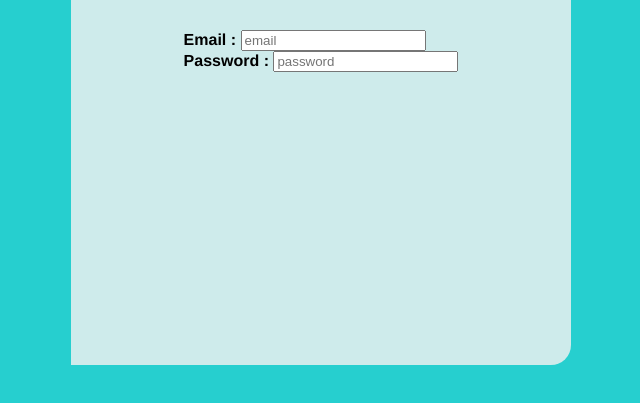
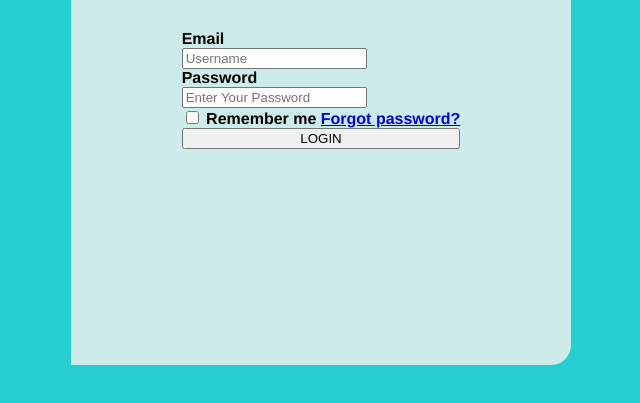
Before and after one commit to Ritik9898/login_form, a plain HTML site: page index.html in a window 1280 px wide. Shown: the part 285-688 px from the top of the page, without its empty margins (319-959 px from the left). Drawn offline with Linux system fonts and the light colour scheme.

Commit message:
Enhance login form layout and accessibility
Updated the login form labels and input fields for better accessibility and styling.

```diff
--- a/index.html
+++ b/index.html
@@ -11,13 +11,32 @@
       <h1>Login Page</h1>
       <div class="input_form">
         <form>
-          <label for="email">
-            Email : <input type="email" name="email" placeholder="email" />
+          <label for="email" class="email_lab">
+            Email <br />
+            <input
+              type="email"
+              name="email"
+              placeholder="Username"
+              class="imp_input"
+            />
           </label>
           <label for="password">
-            Password :
-            <input type="password" name="password" placeholder="password" />
+            Password <br />
+            <input
+              type="password"
+              name="password"
+              placeholder="Enter Your Password"
+              class="imp_input"
+            />
           </label>
+          <div class="chec_link">
+            <label for="checkbox" class="checkbox_lab">
+              <input type="checkbox" name="checkbox" />
+              Remember me
+            </label>
+            <a href="#" class="forg_link">Forgot password?</a>
+          </div>
+          <button>LOGIN</button>
         </form>
       </div>
     </div>
```
